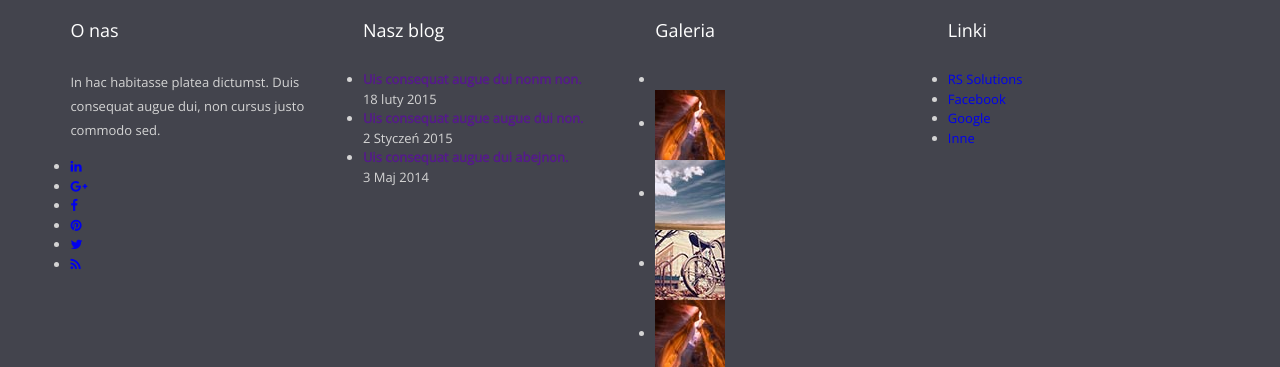
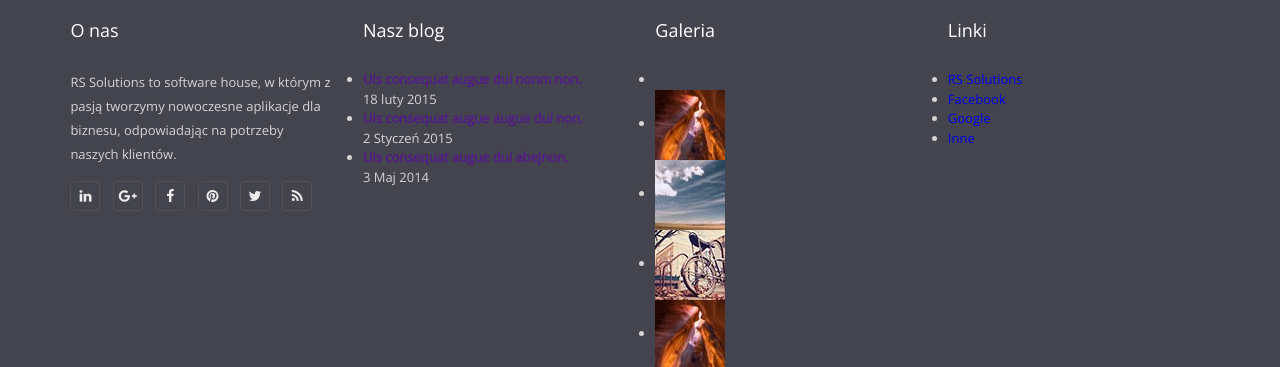
Before and after one commit to RobertSajdak/rs-solutions-layout, a plain HTML site: page index.html in a window 1280 px wide. Shown: the part 4457-4824 px from the top of the page. Drawn offline with nearby package versions, Linux system fonts and the light colour scheme.

Commit message:
Added styles for the 'O nas' column in the footer.

```diff
--- a/index.html
+++ b/index.html
@@ -410,7 +410,7 @@
 					<!-- Social -->
 					<div class="single-col">
 						<h3>O nas</h3>
-						<p>In hac habitasse platea dictumst. Duis consequat augue dui, non cursus justo commodo sed.</p>
+						<p>RS Solutions to software house, w którym z pasją tworzymy nowoczesne aplikacje dla biznesu, odpowiadając na potrzeby naszych klientów.</p>
 						<ul class="footer-social">
 							<li><a href="#"><i class="fa fa-linkedin"></i></a></li>
 							<li><a href="#"><i class="fa fa-google-plus"></i></a></li>
--- a/style/styles.less
+++ b/style/styles.less
@@ -610,3 +610,29 @@ footer {
     }
   }
 }
+// Stopka - kolumna o nas
+.footer-social {
+  .list-style-none;
+  li {
+    .inline-block;
+    margin-right: 9px;
+    margin-bottom: 3px;
+    a {
+      .inline-block;
+      .size(30px; 30px);
+      border: 1px solid @footer-social-borders-color;
+      .border-radius-single(4px);
+      .center-text;
+      text-decoration: none;
+      .basic-transition;
+      &:hover {
+        background-color: @footer-social-borders-color;
+      }
+      i {
+        font-size: 14px;
+        color: @footer-social-icons-color;
+        line-height: 28px;
+      }
+    }
+  }
+}
```
